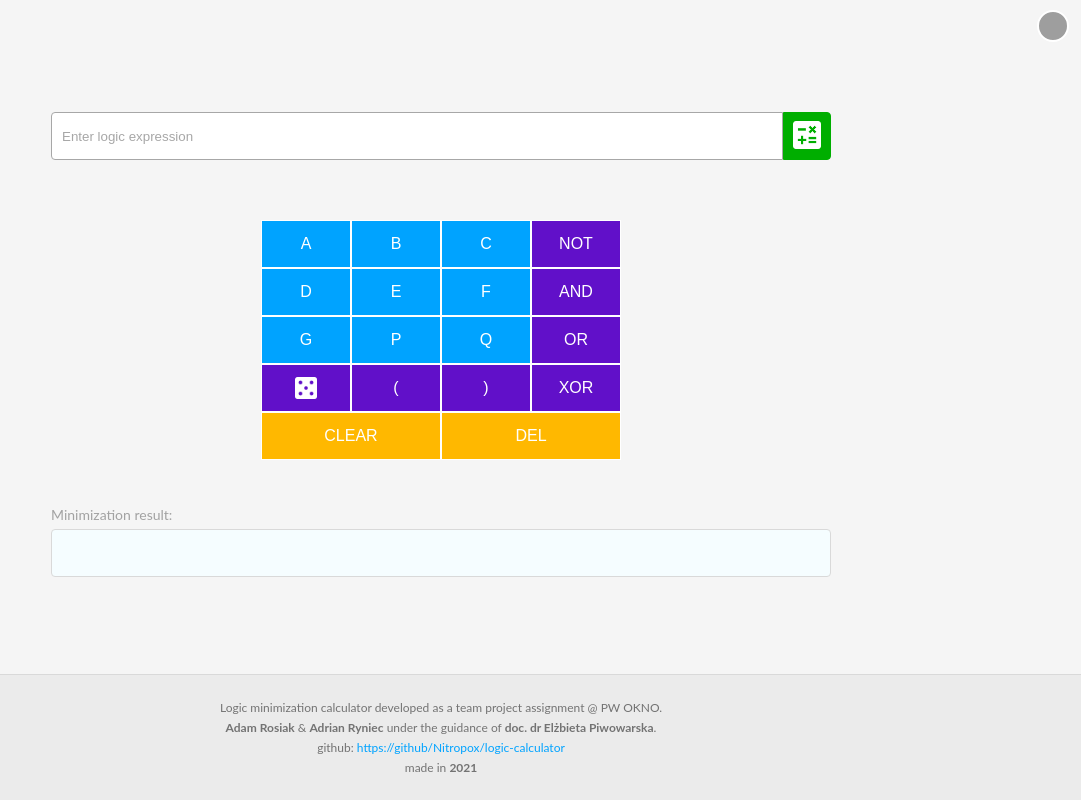
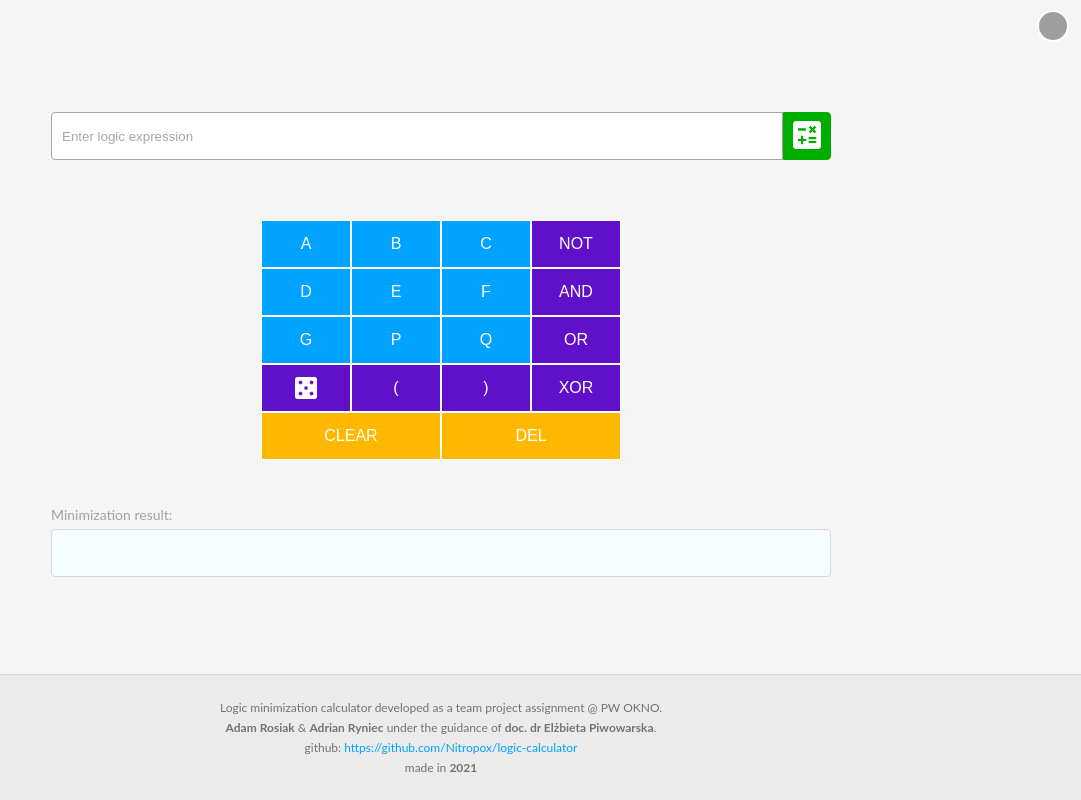
Before and after one commit to Nitropox/logic-calculator, a React (Create React App) app: page / in a window 1280 px wide. Shown: the whole page, without its empty margins (199-1280 px from the left). Built offline with nearby package versions, Linux system fonts and the light colour scheme; grey boxes are pictures that could not be loaded.

Commit message:
github link

```diff
--- a/src/components/Footer/FooterComponent.tsx
+++ b/src/components/Footer/FooterComponent.tsx
@@ -33,8 +33,8 @@ export const FooterComponent = (): JSX.Element => {
       </p>
       <p>
         github:{" "}
-        <a href="https://github/Nitropox/logic-calculator">
-          https://github/Nitropox/logic-calculator
+        <a href="https://github.com/Nitropox/logic-calculator">
+          https://github.com/Nitropox/logic-calculator
         </a>
       </p>
       <p>
```
